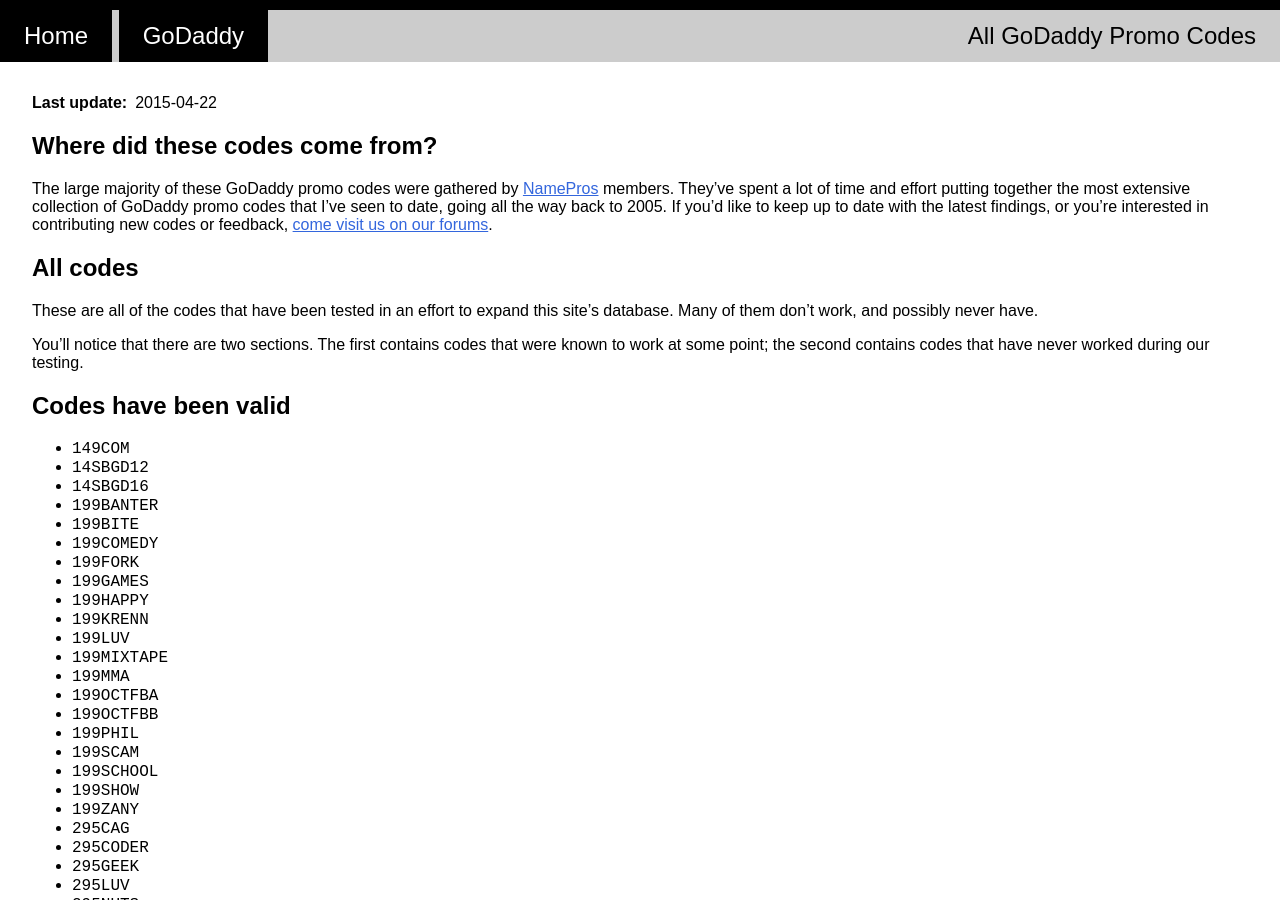
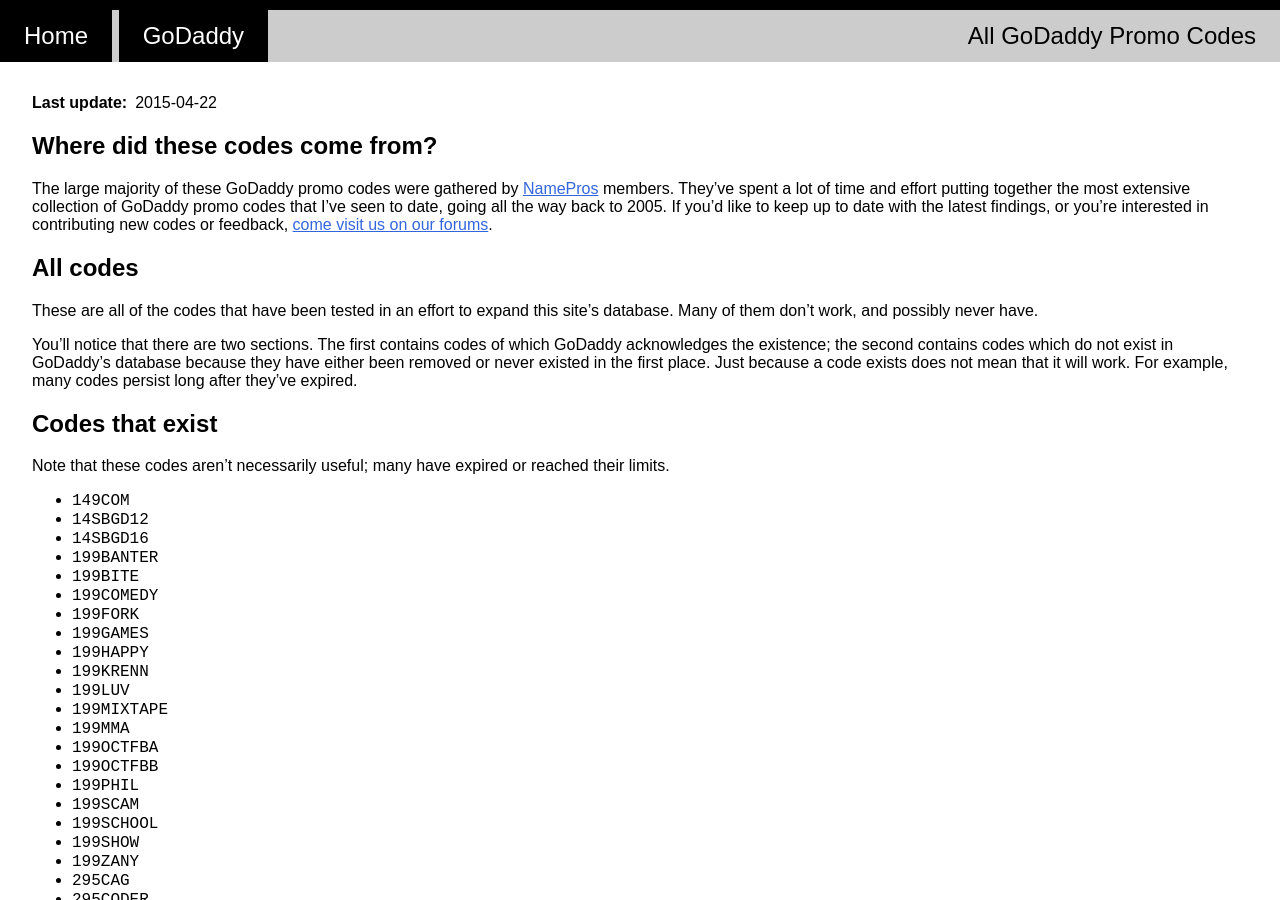
Before and after one commit to Earth2Me/Domains, a Jekyll site: the page built from godaddy-codes/all.md, in a window 1280 px wide and 900 px high. Built offline with Jekyll 4.4.1, drawn with Linux system fonts in a browser that asks for light colours; comment, search, counter and statistics services are not loaded; some of the changed text lies outside the part shown.

Commit message:
More accurate explanation of sections

```diff
--- a/godaddy-codes/all.md
+++ b/godaddy-codes/all.md
@@ -8,9 +8,12 @@
 
 These are all of the codes that have been tested in an effort to expand this site's database.  Many of them don't work, and possibly never have.
 
-You'll notice that there are two sections.  The first contains codes that were known to work at some point; the second contains codes that have never worked during our testing.
+You'll notice that there are two sections.  The first contains codes of which GoDaddy acknowledges the existence; the second contains codes which do not exist in GoDaddy's database because they have either been removed or never existed in the first place.  Just because a code exists does not mean that it will work.  For example, many codes persist long after they've expired.
 
-## Codes have been valid ##
+## Codes that exist ##
+
+Note that these codes aren't necessarily useful; many have expired or reached their limits.
+
 {% assign codes = site.data.godaddy | sort: 'code' | map: 'code' %}
 <ul>
 	{% for code in codes %}
@@ -18,7 +21,8 @@
 	{% endfor %}
 </ul>
 
-## Codes that were never valid ##
+## Codes that don't exist ##
+
 {% assign codes = site.data.godaddydead %}
 <ul>
 	{% for code in codes %}
```
